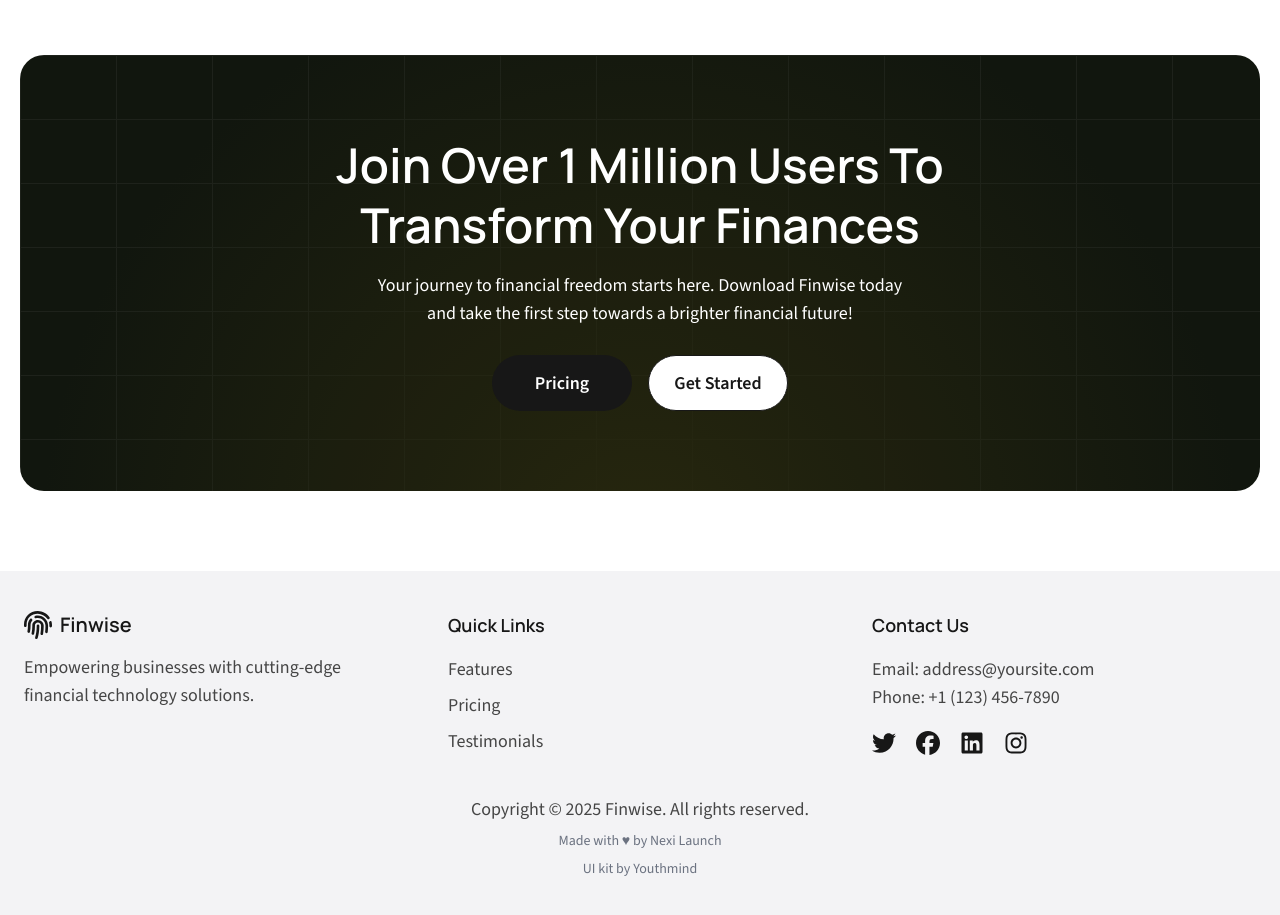
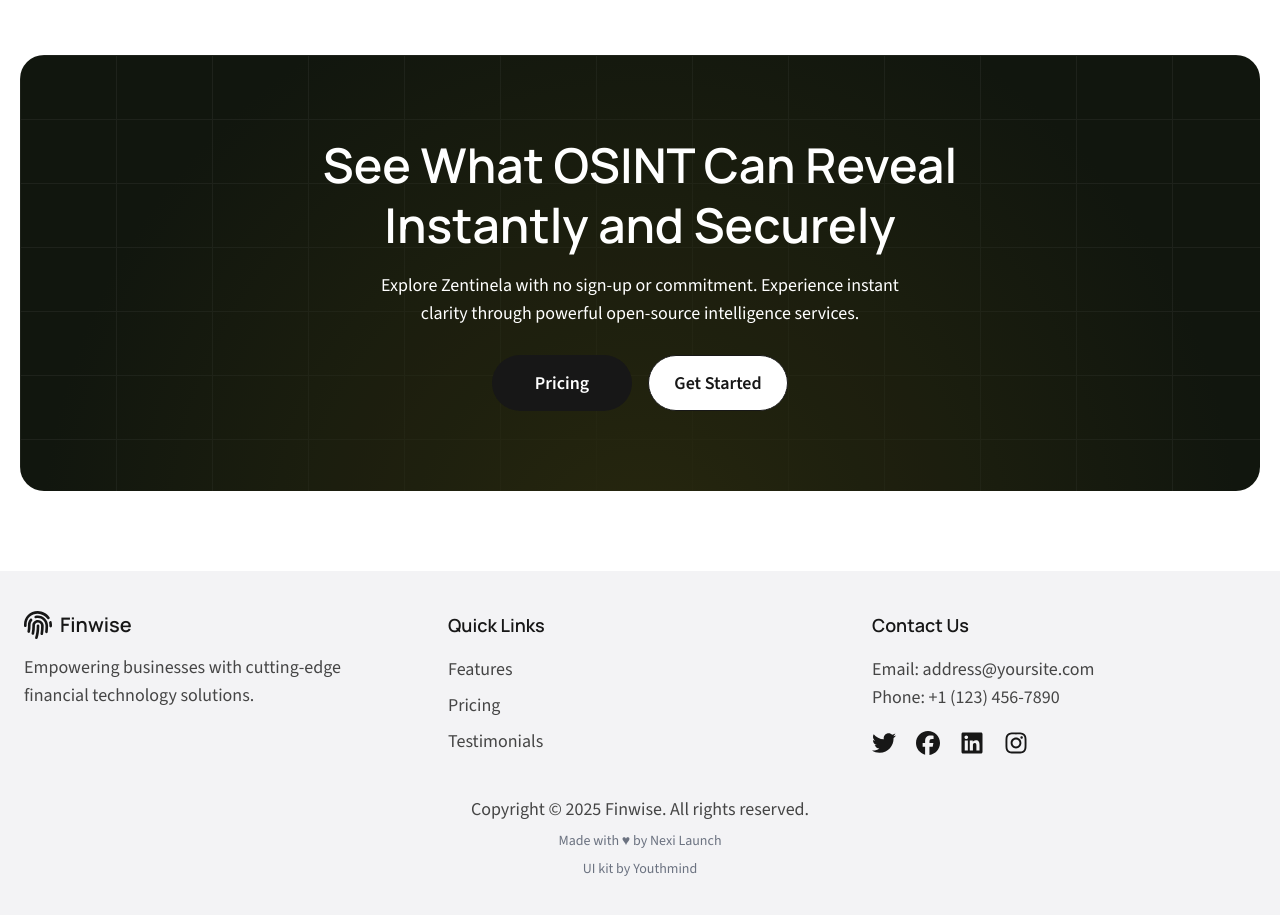
Before and after one commit to Cavianto/sentinela, a Next.js app: page / in a window 1280 px wide. Shown: the part 6220-7135 px from the top of the page. Built offline with nearby package versions, Linux system fonts and the light colour scheme.

Commit message:
Update cta.ts

```diff
--- a/src/data/cta.ts
+++ b/src/data/cta.ts
@@ -1,6 +1,6 @@
 export const ctaDetails = {
-    heading: 'Join Over 1 Million Users To Transform Your Finances',
-    subheading: 'Your journey to financial freedom starts here. Download Finwise today and take the first step towards a brighter financial future!',
+    heading: 'See What OSINT Can Reveal Instantly and Securely',
+    subheading: 'Explore Zentinela with no sign-up or commitment. Experience instant clarity through powerful open-source intelligence services.',
     appStoreUrl: '#',
     googlePlayUrl: '#'
 }
```
